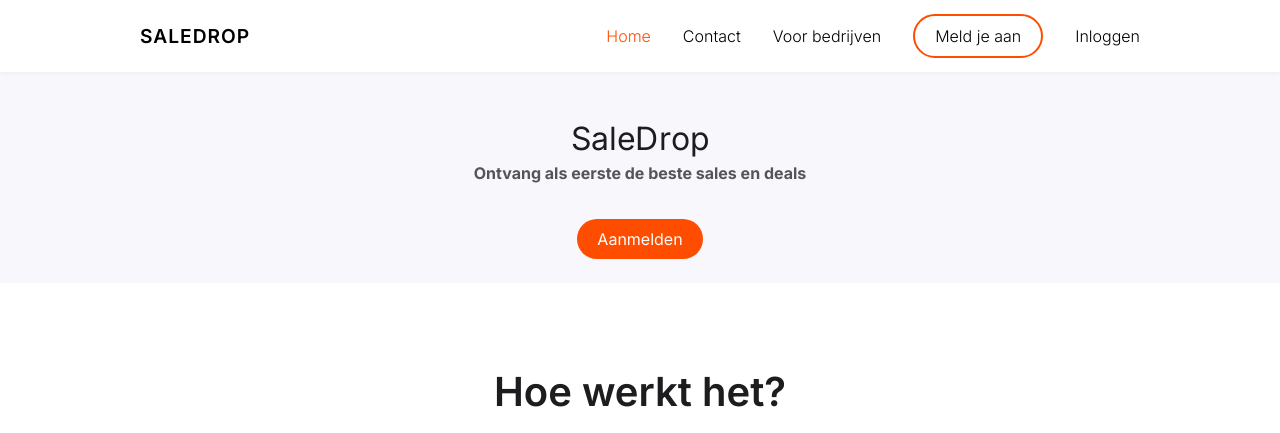
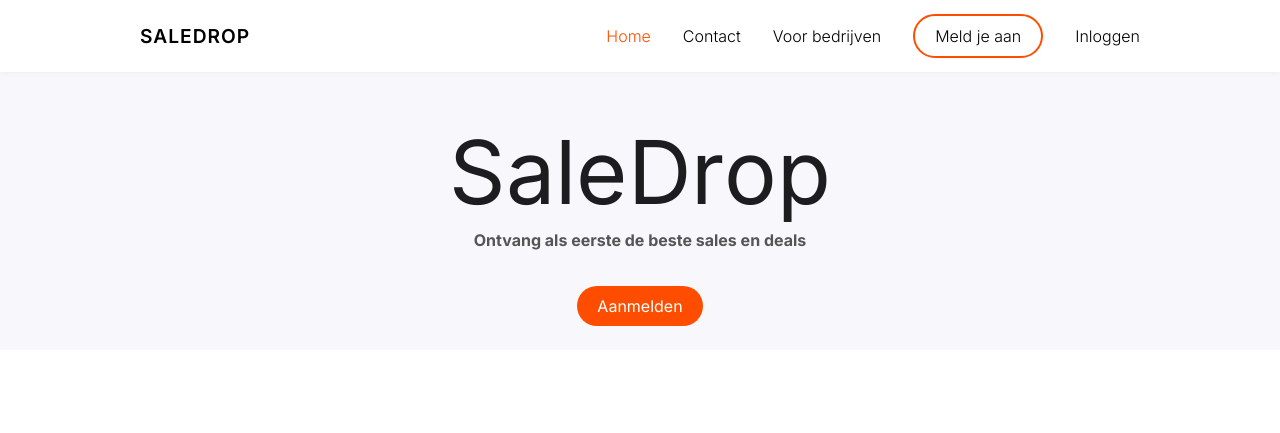
Before and after one commit to SaleDrop-DEV/deal-app-v2, a Django app: page / in a window 1280 px wide. Shown: the top 433 px of the page. Run offline with Django 5.2, Linux system fonts and the light colour scheme; data that the repository does not hold is empty; parts of the project's set-up code (start-up, migrations or seed data) failed here and were passed over.

Commit message:
Update index.css

```diff
--- a/static/css/index.css
+++ b/static/css/index.css
@@ -240,3 +240,17 @@
         font-size: 0.95rem;
     }
 }
+
+
+@media (max-width: 768px) {
+    header h1{
+        font-size: 4rem !important;
+
+    }
+}
+@media (min-width: 769px) {
+    header h1{
+        font-size: 5.5rem !important;
+
+    }
+}
```
